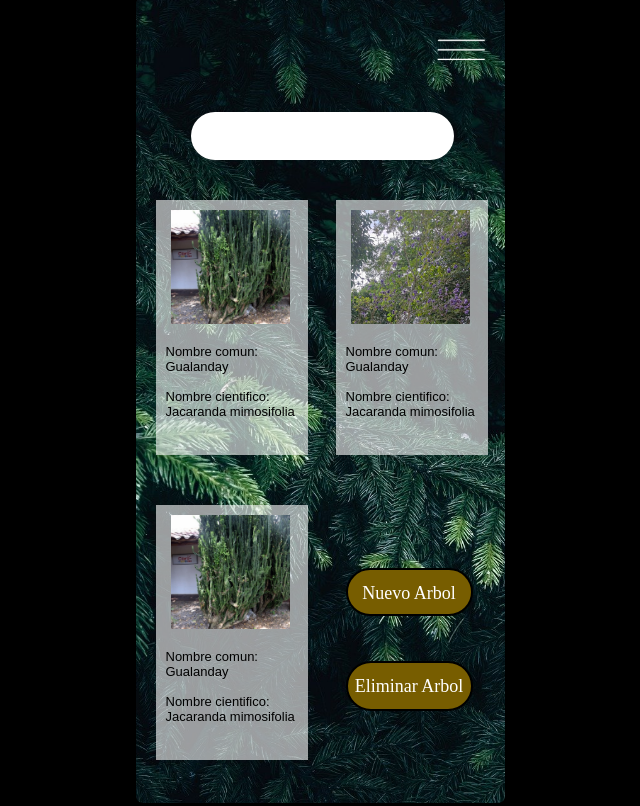
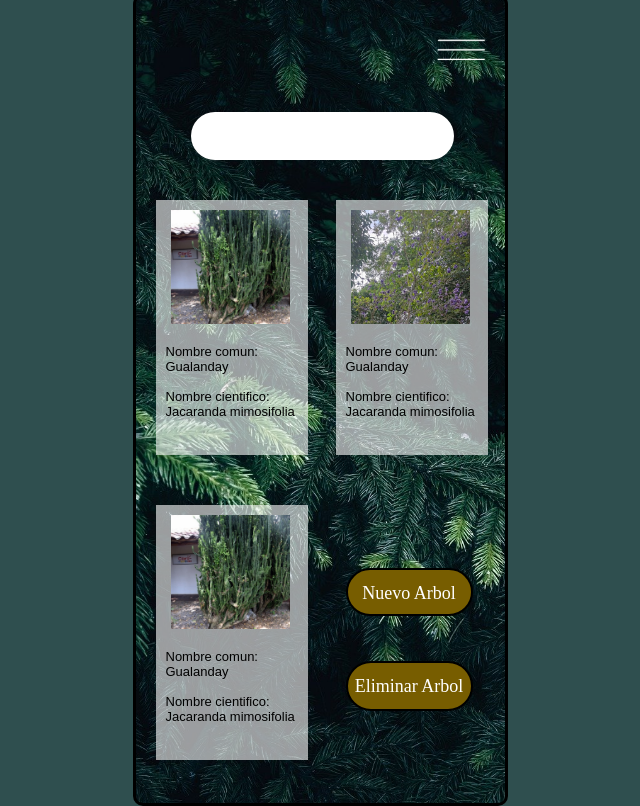
Before and after one commit to pulposky/Arbonet, a website: page Html/admin.html in a window 1280 px wide. Shown: the whole page, without its empty margins (320-960 px from the left). Drawn offline with Linux system fonts and the light colour scheme.

Commit message:
Cambio fondo

```diff
--- a/Css/admin.css
+++ b/Css/admin.css
@@ -10,7 +10,7 @@ body{
     display: flex;
     justify-content: center;
     align-items: center;
-    background-color: black;
+    background-color: darkslategray;
 }
 
 .base{
--- a/Css/invitado.css
+++ b/Css/invitado.css
@@ -10,7 +10,7 @@ body{
     display: flex;
     justify-content: center;
     align-items: center;
-    background-color: black;
+    background-color: darkslategray;
 }
 
 .base{
```
